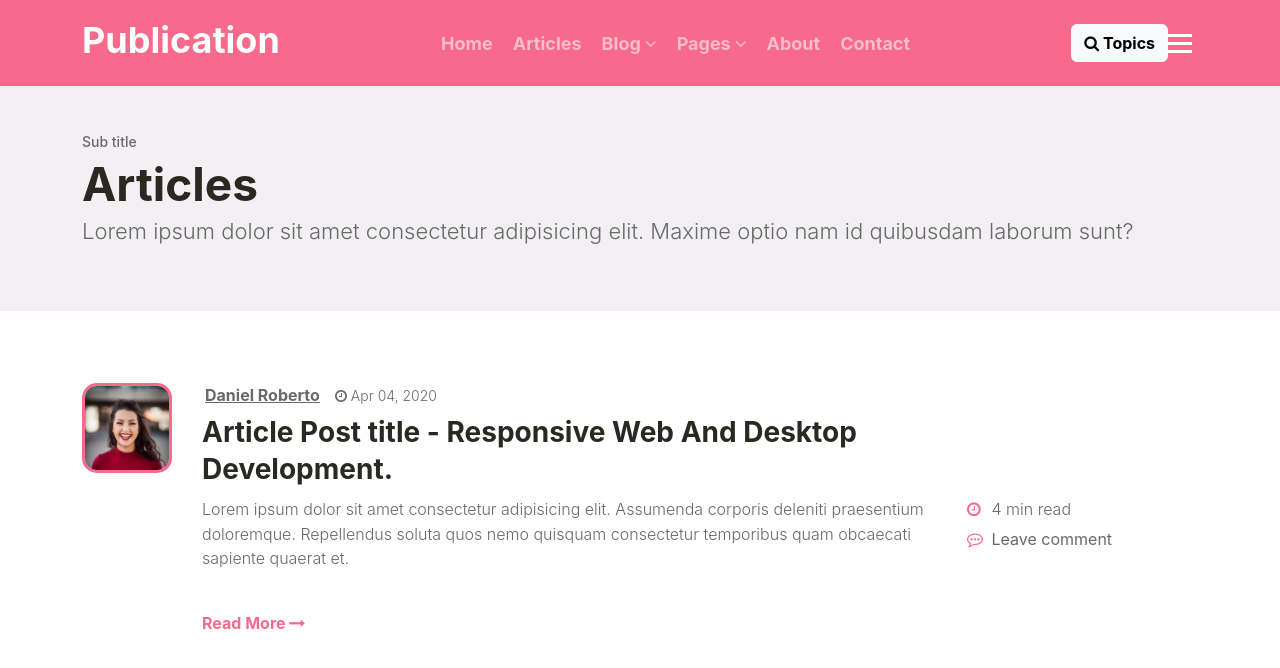
After one commit to Libbna/BLOG_SITE, a PHP site: page /articles.php in a window 1280 px wide. The commit adds this page. Shown: the top 668 px of the page. Run offline with PHP 8.4, Linux system fonts and the light colour scheme.

Commit message:
created the UI of articles page

```diff
--- /dev/null
+++ b/articles.php
@@ -0,0 +1,77 @@
+<?php
+include("header.php");
+?>
+
+<!DOCTYPE html>
+<html lang="en">
+
+<head>
+    <meta charset="UTF-8">
+    <meta http-equiv="X-UA-Compatible" content="IE=edge">
+    <meta name="viewport" content="width=device-width, initial-scale=1.0">
+    <title>Document</title>
+
+    <!-- font awesome icon  -->
+    <link rel="stylesheet" href="https://cdnjs.cloudflare.com/ajax/libs/font-awesome/4.7.0/css/font-awesome.min.css">
+    <!-- boostrap -->
+    <link href="https://cdn.jsdelivr.net/npm/bootstrap@5.0.0/dist/css/bootstrap.min.css" rel="stylesheet">
+    <script src="https://cdn.jsdelivr.net/npm/@popperjs/core@2.9.2/dist/umd/popper.min.js"></script>
+    <script src="https://cdn.jsdelivr.net/npm/bootstrap@5.0.1/dist/js/bootstrap.min.js"></script>
+
+    <link rel="stylesheet" href="/assets/main.css">
+
+</head>
+
+<body>
+    <!-- breadcrumn -->
+    <section class="w3l-breadcrumb py-5">
+        <div class="container">
+            <h6 class="sub-title">Sub title</h6>
+            <div class="header-section">
+                <h3>Articles</h3>
+                <p>Lorem ipsum dolor sit amet consectetur adipisicing elit. Maxime optio nam id quibusdam laborum sunt?</p>
+            </div>
+        </div>
+    </section>
+    <div style="margin: 8px auto; display: block; text-align:center;">
+        <!---728x90--->
+    </div>
+    <!-- article section -->
+    <section class="w3l-articles">
+        <div class="container py-lg-3">
+            <article class="mt-5">
+                <div class="row align-items-center pt-md-0 pt-4">
+                    <div class="col-md-12">
+                        <div class="slider-info">
+                            <div class="img-circle">
+                                <a href="blog-single.html"><img src="assets/uploads/author7.jpg" class="img-fluid" alt="article image"></a>
+                            </div>
+                            <div class="message">
+                                <ul class="blog-single-author-date d-flex align-items-center">
+                                    <li><a href="blog-single.html">Daniel Roberto</a></li>
+                                    <li><span class="fa fa-clock-o" aria-hidden="true"></span> Apr 04, 2020</li>
+                                </ul>
+                                <a class="author-book-title" href="blog-single.html">Article Post title - Responsive Web And Desktop Development.</a>
+                                <div class="row">
+                                    <div class="col-md-9 pr-md-5 order-md-1 order-2">
+                                        <p>Lorem ipsum dolor sit amet consectetur adipisicing elit. Assumenda corporis deleniti praesentium doloremque. Repellendus soluta
+                                            quos
+                                            nemo quisquam consectetur temporibus quam obcaecati sapiente quaerat et.</p>
+                                        <a href="blog-single.html" class="read-button mt-4 d-inline-block">Read more <span class="fa fa-long-arrow-right" aria-hidden="true"></span></a>
+                                    </div>
+                                    <div class="col-md-3 article-right order-md-2 order-1 pl-md-0">
+                                        <p><span class="fa fa-clock-o" aria-hidden="true"></span> 4 min read</p>
+                                        <a href="blog-single.html"><span class="fa fa-commenting-o" aria-hidden="true"></span> Leave comment</a>
+                                    </div>
+                                </div>
+                            </div>
+                        </div>
+                    </div>
+                </div>
+            </article>
+        </div>
+    </section>
+
+</body>
+
+</html>
--- /dev/null
+++ b/assets/_articles.scss
@@ -0,0 +1,129 @@
+$bg-color: #fff;
+$bg-color-three: #f2f0f3;
+$border-radius: 6px;
+$primary-color: #f76a8c;
+$font-color: #696969;
+$heading-color: #292922;
+
+.w3l-breadcrumb {
+        border-radius: 0;
+        background-color: $bg-color-three;
+    .sub-title {
+        font-size: 14px;
+        color: $font-color;
+        margin-bottom: 10px;
+    }
+    .header-section {
+        h3 {
+            color: $heading-color;
+            font-size: 46px;
+            line-height: 1;
+            font-weight: 700;
+        }
+        p {
+            color: $font-color;
+            font-size: 22px;
+            line-height: 32.5px;
+            font-weight: 300;
+            margin-top: 5px;
+        }
+    }
+}
+
+// articles section
+.w3l-articles {
+    background-color: $bg-color;
+    .slider-info {
+        max-width: 100%;
+        display: grid;
+        grid-template-columns: auto 1fr;
+        grid-gap: 30px;
+        border-radius: $border-radius;
+    }
+    .img-circle {
+        width: 90px;
+        height: 90px;
+        display: inline-block;
+        overflow: hidden;
+        background: #f3f6f9;
+        border-radius: 15px;
+        border: 3px solid $primary-color;
+        img {
+            width: 100%;
+            min-height: 100%;
+            object-fit: cover;
+            object-position: center;
+        }
+    }
+    .blog-single-author-date {
+        margin-left: -29px;
+        margin-bottom: 2px;
+        li {
+            font-size: 14px;
+            color:$font-color;
+            display: inline-block;
+            margin-right: 15px;
+            transition: 0.3s ease-in-out;
+            font-weight: 300;
+            a {
+                font-size: 16px;
+                font-weight: 700;
+                text-decoration: underline;
+                transition: 0.3s ease-in-out;
+                color: $font-color;
+                &:hover {
+                    color: $heading-color;
+                    transition: 0.3s ease-in-out;
+                }
+            }
+        }
+    }
+    .author-book-title {
+        color: $heading-color;
+        font-size: 28px;
+        line-height: 36.6px;
+        display: inline-block;
+        font-weight: 700;
+        transition: 0.3s ease-in-out;
+        margin-top: 5px;
+        max-width: 750px;
+        &:hover {
+            text-decoration: underline;
+            transition: 0.3s ease-in-out
+        }
+    }
+    .message {
+        p {
+            margin-top: 10px;
+        }
+        .read-button {
+            color: $primary-color;
+            font-size: 16px;
+            text-transform: capitalize;
+            font-weight: 700;
+        }
+    }
+    .article-right {
+        p {
+            font-size: 16px;
+            margin-bottom: 5px;
+            span {
+                color: $primary-color;
+                width: 20px;
+                display: inline-block;
+            }
+        }
+        a {
+            font-size: 16px;
+            color: $font-color;
+            &:hover {
+                text-decoration: underline;
+            }
+            span {
+                color: $primary-color;
+                width: 20px;
+                display: inline-block;
+            }
+        }
+    }
+}
--- a/assets/main.css
+++ b/assets/main.css
@@ -922,6 +922,150 @@ footer .footer-inner-main .footer-grids .container .text-txt .footer-links .sub-
   margin-top: 10px;
 }
 
+.w3l-breadcrumb {
+  border-radius: 0;
+  background-color: #f2f0f3;
+}
+
+.w3l-breadcrumb .sub-title {
+  font-size: 14px;
+  color: #696969;
+  margin-bottom: 10px;
+}
+
+.w3l-breadcrumb .header-section h3 {
+  color: #292922;
+  font-size: 46px;
+  line-height: 1;
+  font-weight: 700;
+}
+
+.w3l-breadcrumb .header-section p {
+  color: #696969;
+  font-size: 22px;
+  line-height: 32.5px;
+  font-weight: 300;
+  margin-top: 5px;
+}
+
+.w3l-articles {
+  background-color: #fff;
+}
+
+.w3l-articles .slider-info {
+  max-width: 100%;
+  display: -ms-grid;
+  display: grid;
+  -ms-grid-columns: auto 1fr;
+      grid-template-columns: auto 1fr;
+  grid-gap: 30px;
+  border-radius: 6px;
+}
+
+.w3l-articles .img-circle {
+  width: 90px;
+  height: 90px;
+  display: inline-block;
+  overflow: hidden;
+  background: #f3f6f9;
+  border-radius: 15px;
+  border: 3px solid #f76a8c;
+}
+
+.w3l-articles .img-circle img {
+  width: 100%;
+  min-height: 100%;
+  -o-object-fit: cover;
+     object-fit: cover;
+  -o-object-position: center;
+     object-position: center;
+}
+
+.w3l-articles .blog-single-author-date {
+  margin-left: -29px;
+  margin-bottom: 2px;
+}
+
+.w3l-articles .blog-single-author-date li {
+  font-size: 14px;
+  color: #696969;
+  display: inline-block;
+  margin-right: 15px;
+  -webkit-transition: 0.3s ease-in-out;
+  transition: 0.3s ease-in-out;
+  font-weight: 300;
+}
+
+.w3l-articles .blog-single-author-date li a {
+  font-size: 16px;
+  font-weight: 700;
+  text-decoration: underline;
+  -webkit-transition: 0.3s ease-in-out;
+  transition: 0.3s ease-in-out;
+  color: #696969;
+}
+
+.w3l-articles .blog-single-author-date li a:hover {
+  color: #292922;
+  -webkit-transition: 0.3s ease-in-out;
+  transition: 0.3s ease-in-out;
+}
+
+.w3l-articles .author-book-title {
+  color: #292922;
+  font-size: 28px;
+  line-height: 36.6px;
+  display: inline-block;
+  font-weight: 700;
+  -webkit-transition: 0.3s ease-in-out;
+  transition: 0.3s ease-in-out;
+  margin-top: 5px;
+  max-width: 750px;
+}
+
+.w3l-articles .author-book-title:hover {
+  text-decoration: underline;
+  -webkit-transition: 0.3s ease-in-out;
+  transition: 0.3s ease-in-out;
+}
+
+.w3l-articles .message p {
+  margin-top: 10px;
+}
+
+.w3l-articles .message .read-button {
+  color: #f76a8c;
+  font-size: 16px;
+  text-transform: capitalize;
+  font-weight: 700;
+}
+
+.w3l-articles .article-right p {
+  font-size: 16px;
+  margin-bottom: 5px;
+}
+
+.w3l-articles .article-right p span {
+  color: #f76a8c;
+  width: 20px;
+  display: inline-block;
+}
+
+.w3l-articles .article-right a {
+  font-size: 16px;
+  color: #696969;
+}
+
+.w3l-articles .article-right a:hover {
+  text-decoration: underline;
+}
+
+.w3l-articles .article-right a span {
+  color: #f76a8c;
+  width: 20px;
+  display: inline-block;
+}
+
 * {
   margin: 0;
   padding: 0;
--- a/assets/main.scss
+++ b/assets/main.scss
@@ -7,6 +7,7 @@
 @import "./main-slider";
 @import "./latest-post";
 @import "./author-section";
+@import "./articles";
 
 
 // color-codes
--- a/header.php
+++ b/header.php
@@ -37,7 +37,7 @@
                             <a class="nav-link" href="http://blogsite.com/index.php">Home </a>
                         </li>
                         <li class="nav-item">
-                            <a class="nav-link @@article-active" href="#">Articles</a>
+                            <a class="nav-link @@article-active" href="articles.php">Articles</a>
                         </li>
                         <li class="nav-item dropdown @@dropdown-active">
                             <a class="nav-link dropdown-toggle caret-off" id="navbarDropdown" href="blog-dropdown" role="button" data-toggle="dropdown" aria-haspopup="true" aria-expanded="false">Blog
--- a/index.php
+++ b/index.php
@@ -10,6 +10,7 @@ $stmt = $db->query('SELECT * FROM article ORDER BY articleID DESC');
 include("./header.php");
 
 ?>
+<!-- boostrap -->
 <link href="https://cdn.jsdelivr.net/npm/bootstrap@5.0.0/dist/css/bootstrap.min.css" rel="stylesheet">
 <script src="https://cdn.jsdelivr.net/npm/@popperjs/core@2.9.2/dist/umd/popper.min.js"></script>
 <script src="https://cdn.jsdelivr.net/npm/bootstrap@5.0.1/dist/js/bootstrap.min.js"></script>
```
Also changed, not shown: 1 other file.
